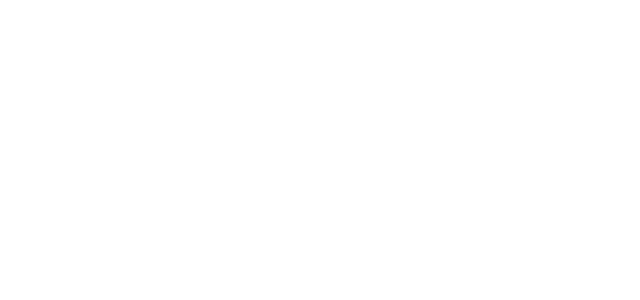
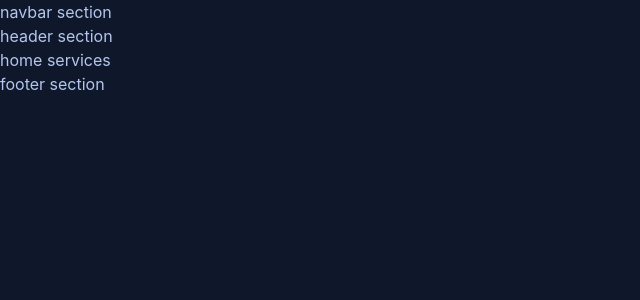
Before and after one commit to MohammadRakib1e18/tomy-mia-kitchen-table-client-site, a React (Create React App) app: page / in a window 1280 px wide. Shown: the top 300 px of the page, without its empty margins (0-640 px from the left). Built offline with nearby package versions, Linux system fonts and the light colour scheme.

Commit message:
night theme has been set

```diff
--- a/public/index.html
+++ b/public/index.html
@@ -1,5 +1,5 @@
 <!DOCTYPE html>
-<html lang="en">
+<html  data-theme="night" lang="en">
   <head>
     <meta charset="utf-8" />
     <link rel="icon" href="%PUBLIC_URL%/favicon.ico" />
--- a/src/App.js
+++ b/src/App.js
@@ -1,8 +1,11 @@
+import { RouterProvider } from "react-router-dom";
 import "./App.css";
+import { routes } from "./Routes/routes";
 
 function App() {
   return (
     <div>
+      <RouterProvider router={routes}></RouterProvider>
     </div>
   );
 }
--- /dev/null
+++ b/src/Others/NotFound/NotFound.js
@@ -0,0 +1,11 @@
+import React from 'react';
+
+const NotFound = () => {
+    return (
+        <div>
+            <h2>not found section</h2>
+        </div>
+    );
+};
+
+export default NotFound;
--- /dev/null
+++ b/src/Pages/Blogs/Blogs.js
@@ -0,0 +1,11 @@
+import React from 'react';
+
+const Blogs = () => {
+    return (
+        <div>
+            <h2>Blogs section</h2>
+        </div>
+    );
+};
+
+export default Blogs;
--- /dev/null
+++ b/src/Pages/Home/Header/Header.js
@@ -0,0 +1,11 @@
+import React from 'react';
+
+const Header = () => {
+    return (
+        <div>
+            <h2>header section</h2>
+        </div>
+    );
+};
+
+export default Header;
--- /dev/null
+++ b/src/Pages/Home/Home/Home.js
@@ -0,0 +1,14 @@
+import React from 'react';
+import Header from '../Header/Header';
+import HomeServices from '../HomeServices/HomeServices';
+
+const Home = () => {
+    return (
+        <div>
+            <Header></Header>
+            <HomeServices></HomeServices>
+        </div>
+    );
+};
+
+export default Home;
--- /dev/null
+++ b/src/Pages/Home/HomeServices/HomeServices.js
@@ -0,0 +1,11 @@
+import React from 'react';
+
+const HomeServices = () => {
+    return (
+        <div>
+            <h2>home services</h2>
+        </div>
+    );
+};
+
+export default HomeServices;
--- /dev/null
+++ b/src/Pages/Shared/Footer/Footer.js
@@ -0,0 +1,11 @@
+import React from 'react';
+
+const Footer = () => {
+    return (
+        <div>
+            <h2>footer section</h2>
+        </div>
+    );
+};
+
+export default Footer;
--- /dev/null
+++ b/src/Pages/Shared/Navbar/Navbar.js
@@ -0,0 +1,11 @@
+import React from 'react';
+
+const Navbar = () => {
+    return (
+        <div>
+            <h2>navbar section</h2>
+        </div>
+    );
+};
+
+export default Navbar;
--- a/src/layout/Main.js
+++ b/src/layout/Main.js
@@ -1,9 +1,14 @@
 import React from 'react';
+import { Outlet } from 'react-router-dom';
+import Footer from '../Pages/Shared/Footer/Footer';
+import Navbar from '../Pages/Shared/Navbar/Navbar';
 
 const Main = () => {
     return (
         <div>
-
+            <Navbar></Navbar>
+            <Outlet></Outlet>
+            <Footer></Footer>
         </div>
     );
 };
```
Also changed, not shown: src/Routes/routes.js (+26 -0 lines).
